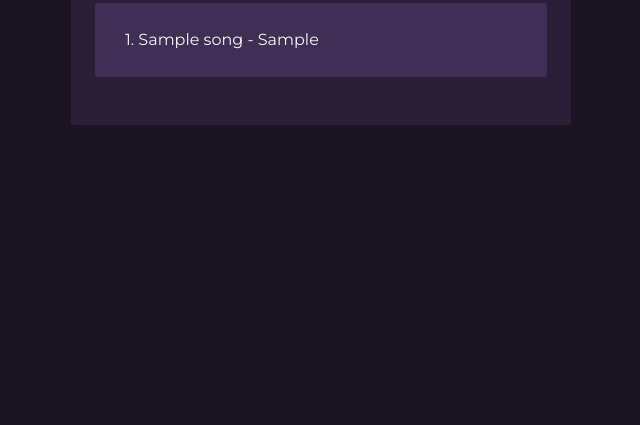
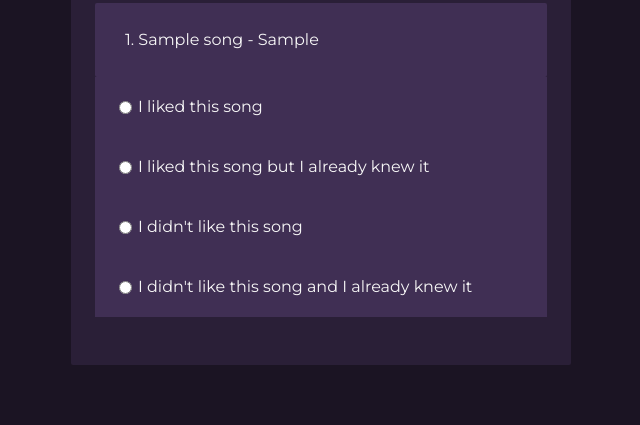
Before and after one commit to connordowson/algorhythm, a Django app: page /recommendations/ in a window 1280 px wide. Shown: the part 634-1059 px from the top of the page, without its empty margins (319-959 px from the left). Before the commit the page ends 759 px from the top, so only its background shows below. Run offline with Django 3.2, Linux system fonts and the light colour scheme; a user stored in the database is signed in; tables that the repository leaves empty hold one stand-in row (values such as "Sample post"); a database or web service that is not in the repository returns one stand-in record (values such as "Sample title"); data that the repository does not hold is empty.

Commit message:
Added feedback

```diff
--- a/algorhythm/algorhythm/static/main.css
+++ b/algorhythm/algorhythm/static/main.css
@@ -313,3 +313,23 @@ ul {
 
 iframe {
   padding-bottom: 24px; }
+
+.feedback__container {
+  margin-bottom: 12px;
+  margin-top: -12px; }
+
+.feedback__radio__wrapper {
+  background: #402F54;
+  padding: 12px 24px;
+  display: flex;
+  align-items: center; }
+
+.feedback__radio__label {
+  color: #F7F7F7;
+  background: #402F54;
+  padding: 6px; }
+
+.btn__feedback {
+  clear: both;
+  float: none;
+  margin: 24px auto 0 auto; }
--- a/algorhythm/algorhythm/static/sass/_components.scss
+++ b/algorhythm/algorhythm/static/sass/_components.scss
@@ -388,3 +388,27 @@
 iframe{
     padding-bottom: 24px;
 }
+
+.feedback__container{
+    margin-bottom: 12px;
+    margin-top: -12px;
+}
+
+.feedback__radio__wrapper{
+    background: $base-7;
+    padding: 12px 24px;
+    display: flex;
+    align-items: center;
+}
+
+.feedback__radio__label{
+    color: $base-1;
+    background: $base-7;
+    padding: 6px;
+}
+
+.btn__feedback{
+    clear: both;
+    float: none;
+    margin: 24px auto 0 auto;
+}
--- a/algorhythm/algorhythm/urls.py
+++ b/algorhythm/algorhythm/urls.py
@@ -34,6 +34,8 @@ urlpatterns = [
     path('', recommend_views.index, name = 'index'),
     path('recommend/', recommend_views.recommend, name = 'recommend'),
     path('recommendations/', recommend_views.recommendations, name = 'recommendations'),
+    path('feedback/', recommend_views.feedback, name = 'feedback'),
+    path('feedback_submit/', recommend_views.feedback, name = 'feedback submit'),
     path('recommend/short_term/', recommend_views.short_term, name = 'Short term'),
     path('recommend/medium_term/', recommend_views.medium_term, name = 'Medium term'),
     path('recommend/long_term/', recommend_views.long_term, name = 'Long term'),
--- a/algorhythm/recommend/forms.py
+++ b/algorhythm/recommend/forms.py
@@ -1,2 +1,6 @@
 from django.contrib.auth.models import User
+from .models import Song, UserTopTracks, User, Recommendation
 from django import forms
+
+class FeedbackForm(forms.Form):
+    song_id =
--- a/algorhythm/recommend/templates/recommend/recommendations.html
+++ b/algorhythm/recommend/templates/recommend/recommendations.html
@@ -1,6 +1,6 @@
 {% extends "recommend/base.html" %}
 
-{% block title %} Top tracks {% endblock title %}
+{% block title %} Recommendations {% endblock title %}
 
 {% block content %}
 
@@ -15,6 +15,8 @@
 
     <iframe src="https://open.spotify.com/embed/user/{{ spotify_id }}/playlist/{{ playlist_id }}" width="100%" height="380" frameborder="0" allowtransparency="true" allow="encrypted-media"></iframe>
 
+        <form>
+
         {% if recommendations %}
 
         {% comment %} Show tracks once they have been found  {% endcomment %}
@@ -25,11 +27,37 @@
 
                 <li class="top-track">  <img src='{{ track.image_url }}' height="50"> <a class="top-track__text"> {{forloop.counter}}. {{ track.song_id.title }} - {{ track.song_id.artist }} </a> </li>
 
+                <div class="feedback__container">
+
+                    <div class="feedback__radio__wrapper">
+                        <input type="radio" class="feedback__radio" id="{{ track.song_id.title }}"> </input>
+                        <label for="{{ track.song_id.title }}" class="feedback__radio__label"> I liked this song </label>
+                    </div>
+
+                    <div class="feedback__radio__wrapper">
+                        <input type="radio" class="feedback__radio" id="{{ track.song_id.title }}"> </input>
+                        <label for="{{ track.song_id.title }}" class="feedback__radio__label"> I liked this song but I already knew it </label>
+                    </div>
+
+                    <div class="feedback__radio__wrapper">
+                        <input type="radio" class="feedback__radio" id="{{ track.song_id.title }}"> </input>
+                        <label for="{{ track.song_id.title }}" class="feedback__radio__label"> I didn't like this song </label>
+                    </div>
+
+                    <div class="feedback__radio__wrapper">
+                        <input type="radio" class="feedback__radio" id="{{ track.song_id.title }}"> </input>
+                        <label for="{{ track.song_id.title }}" class="feedback__radio__label"> I didn't like this song and I already knew it </label>
+                    </div>
+
+                </div>
+
             {% endfor %}
 
             </ul>
 
         {% endif %}
+
+        </form>
 
 
     </div>
--- a/algorhythm/recommend/views.py
+++ b/algorhythm/recommend/views.py
@@ -1,6 +1,6 @@
 from django.shortcuts import render, redirect
 from django.contrib.auth.decorators import login_required
-from .models import Song, UserTopTracks, User, Recommendation
+from .models import Song, UserTopTracks, User, Recommendation, SongFeedback
 from datetime import datetime
 from . import spotify_wrapper
 from http import cookies
@@ -201,18 +201,90 @@ def recommendations(request):
         this_song = Song.objects.filter(song_id = recommendation.song_id)
         user_recommendations.append(this_song)
 
-    spotify_id, playlist_id = auth.make_playlist(token, user_recommendations_objects)
+    # spotify_id, playlist_id = auth.make_playlist(token, user_recommendations_objects)
 
     context = {
 
         'recommendations': user_recommendations_objects,
-        'spotify_id': spotify_id,
-        'playlist_id': playlist_id
+        # 'spotify_id': spotify_id,
+        # 'playlist_id': playlist_id
 
     }
 
     return render(request, 'recommend/recommendations.html', context = context)
 
+@login_required
+def feedback(request):
+    current_user = request.user.id
+
+    user_recommendations_objects = Recommendation.objects.filter(user_id = current_user)
+    user_recommendations = []
+    for recommendation in user_recommendations_objects:
+        this_song = Song.objects.filter(song_id = recommendation.song_id)
+        user_recommendations.append(this_song)
+
+    context = {
+        'recommendations': user_recommendations_objects,
+    }
+
+    if request.method == 'POST':
+        form_data = []
+        for song in user_recommendations_objects:
+            feedback = request.POST.get(song.song_id.song_id)
+            form_data.append(feedback)
+
+            this_song = Song.objects.get(song_id = song.song_id.song_id)
+            this_user = User.objects.get(id = current_user)
+
+            this_feedback = SongFeedback.objects.create(
+                user_id = this_user,
+                song_id = this_song,
+                feedback = feedback
+            )
+            this_feedback.save()
+
+        context = {
+            'feedback': True
+        }
+
+        return render(request, 'recommend/feedback.html', context = context)
+
+
+    return render(request, 'recommend/feedback.html', context = context)
+
+@login_required
+def feedback_submit(request):
+    current_user = request.user.id
+
+    if request.method == 'POST':
+        data = request.POST.get('5QY32LcWfj4KmeUtCksKqX')
+
+
+        # user_recommendations_objects = Recommendation.objects.filter(user_id = current_user)
+        # user_recommendations = []
+        # for recommendation in user_recommendations_objects:
+        #     this_song = Song.objects.filter(song_id = recommendation.song_id)
+        #     user_recommendations.append(this_song)
+
+        # form_data = []
+
+        # for song in user_recommendations:
+        #     song = data.get('name')
+        #     feedback = data.get(song.song_id)
+        #     temp = [song, feedback]
+        #     form_data.append(temp)
+
+        #     this_feedback = SongFeedback.objects.create(
+        #         user_id = current_user,
+        #         song_id = song,
+        #         feedback = "Feedback"
+        #     )
+        #     this_feedback.save()
+
+
+        context = {
+            'form_data': data
+        }
 
 def view_404(request, exception):
     return render(request, 'recommend/404.html')
```
Also changed, not shown: algorhythm/recommend/templates/recommend/feedback.html (added, +79 -0 lines), algorhythm/recommend/templates/recommend/feedback_submit.html (added, +22 -0 lines), algorhythm/recommend/spotify_wrapper.py (line endings or trailing spaces).
